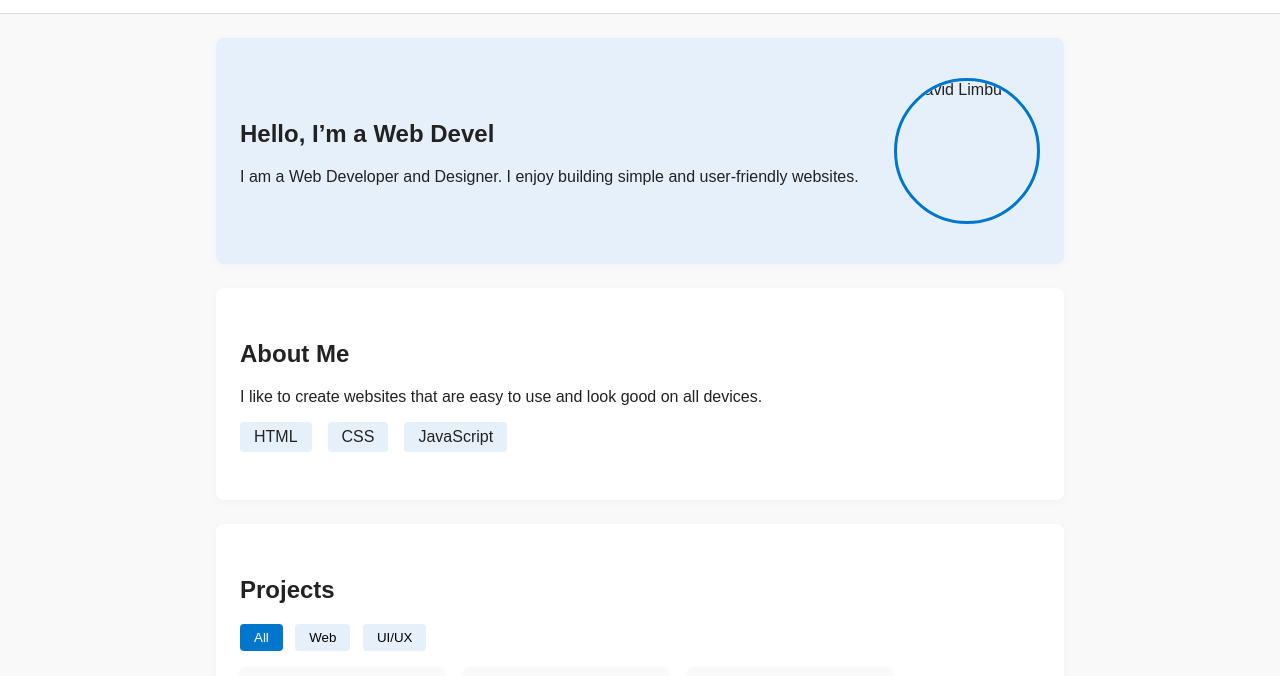
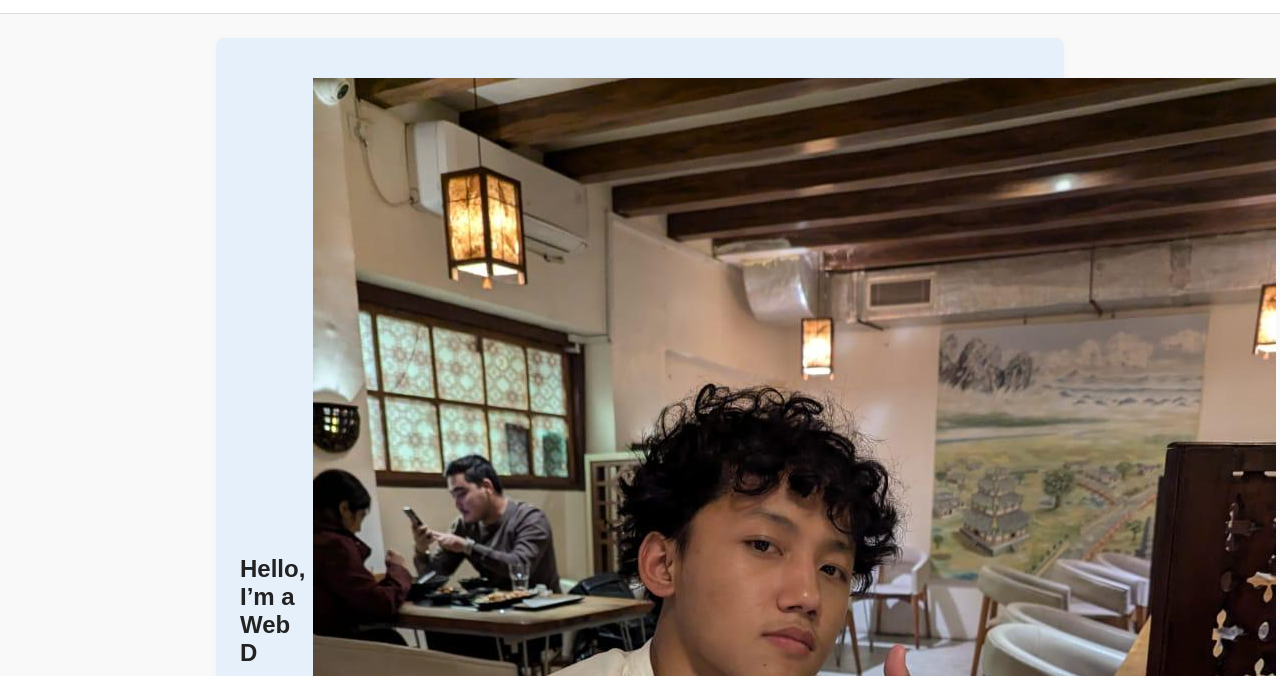
Before and after one commit to DavidLimbu/portfolio, a plain HTML site: page profile.Html in a window 1280 px wide. Shown: the part 47-723 px from the top of the page. Drawn offline with Linux system fonts and the light colour scheme.

Commit message:
Added images

```diff
--- a/profile.Html
+++ b/profile.Html
@@ -24,7 +24,7 @@
       <h1>Hello, I’m <span id="typed-text">David Limbu</span></h1>
       <p>I am a Web Developer and Designer. I enjoy building simple and user-friendly websites.</p>
     </div>
-    <img src="images/david.jpg" alt="David Limbu" class="profile-img" />
+    <img src="images/profilepic.jpg" alt="David Limbu" class="profilepic" />
   </section>
 
   <section id="about">
--- a/script.js
+++ b/script.js
@@ -1,4 +1,3 @@
-// Theme toggle
 const themeBtn = document.getElementById('theme-toggle');
 themeBtn.addEventListener('click', () => {
   document.body.classList.toggle('dark');
```
Also changed, not shown: Images/profilepic.jpg (added).
